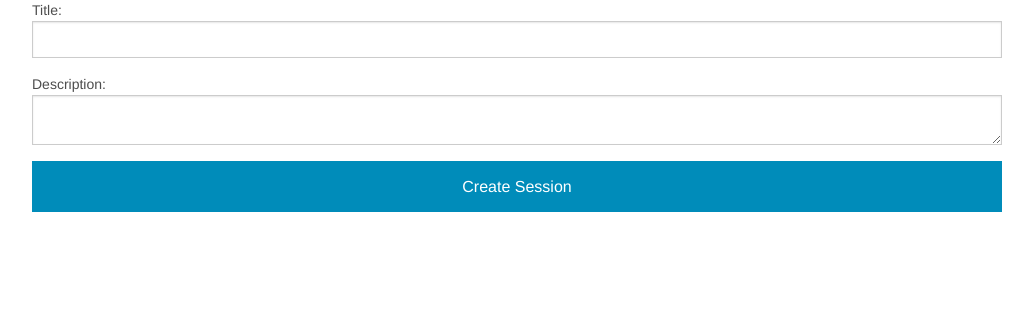
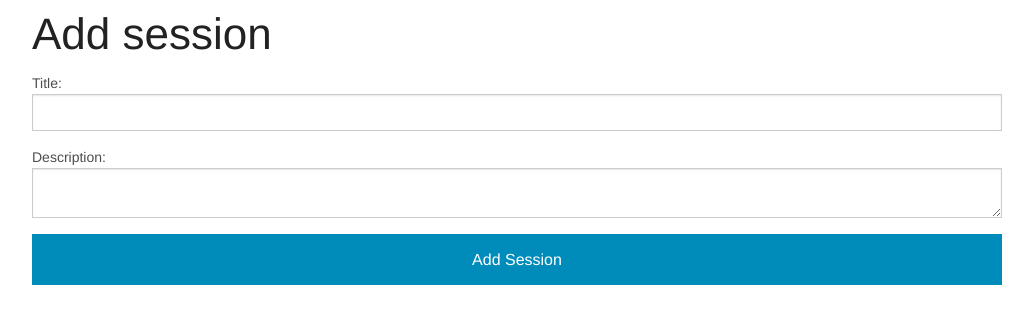
Before and after one commit to sengupta/barcamp, a Django app: page /1/session/create/ in a window 1280 px wide. Shown: the top 324 px of the page, without its empty margins (123-1156 px from the left). Run offline with Django 3.2, Linux system fonts and the light colour scheme; the visitor is signed in with stand-in values (Sample User, id 1).

Commit message:
Consistency in messaging

```diff
--- a/core/templates/session/create.html
+++ b/core/templates/session/create.html
@@ -1,11 +1,16 @@
 {% extends "base.html" %}
 {% block content %}
+<div class="row">
+  <div class="large-12 large-centered columns">
+    <h1>Add session</h1>
+  </div>
+</div>
 <div class="row">
   <div class="large-12 columns">
     <form method="POST" action="">
       {% csrf_token %}
       {{ form }}
-      <input class="button expand" type="submit" value={% if mode == "create" %}"Create Session"{% elif mode == "edit" %}"Update Session"{% endif %}>
+      <input class="button expand" type="submit" value={% if mode == "create" %}"Add Session"{% elif mode == "edit" %}"Update Session"{% endif %}>
     </form>
   </div>
 </div>
```
